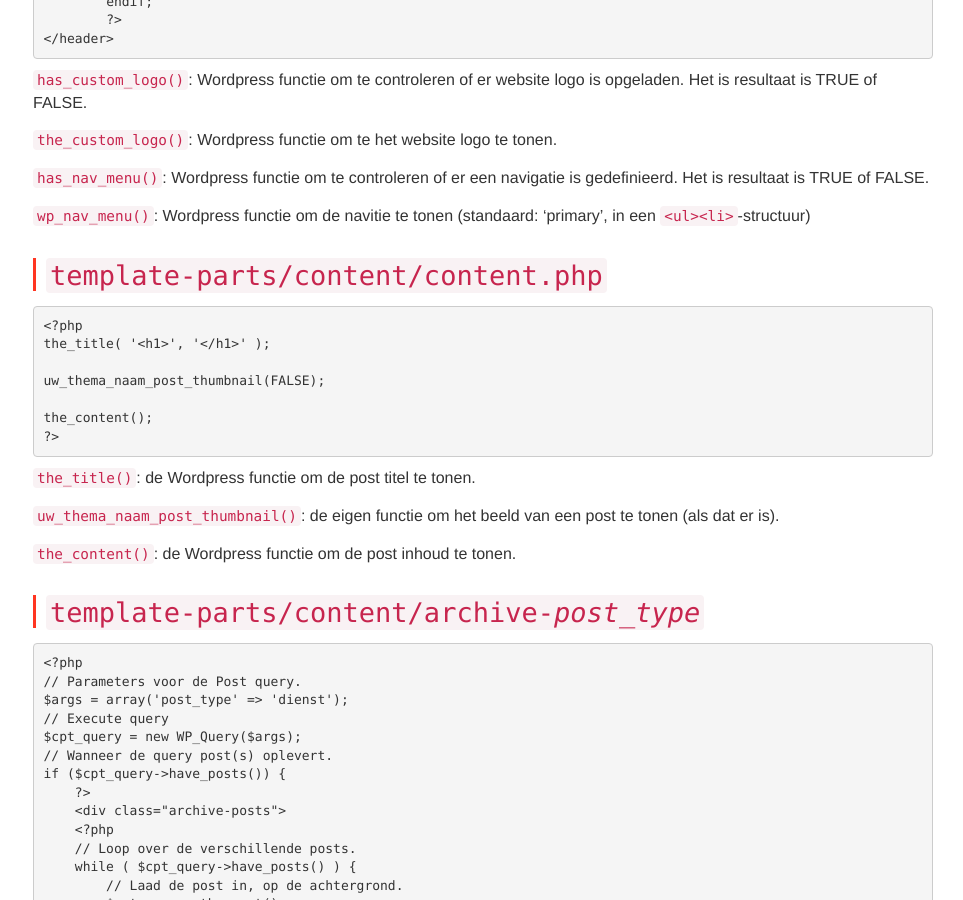
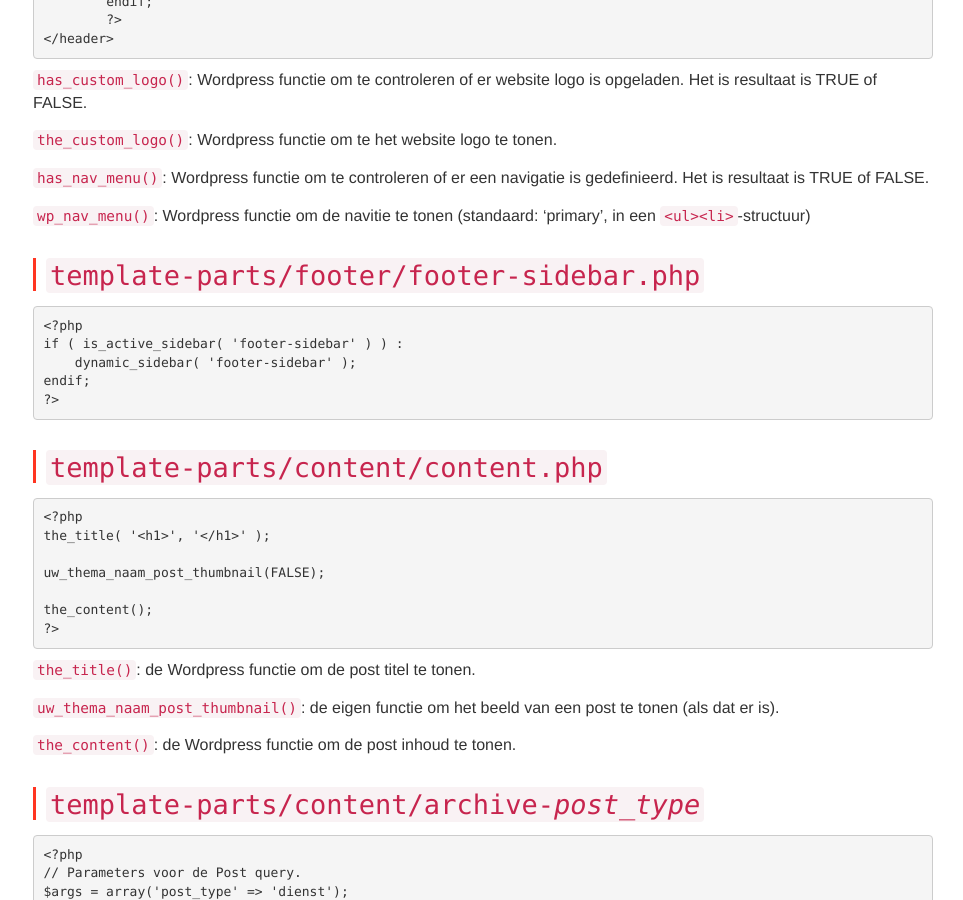
Before and after one commit to Syntra-Brussel/dynamische-webtechnieken, a Jekyll site: the page built from wordpress/thema-van-nul.md, in a window 1280 px wide and 900 px high, scrolled down 4172 px. Shown: the whole window, without its empty margins (317-1280 px from the left). Built offline with Jekyll 4.4.1, drawn with Linux system fonts in a browser that asks for light colours; nearby versions of some CDN libraries; a script that is not in the unit is left out.

Commit message:
Update thema-van-nul.md

```diff
--- a/wordpress/thema-van-nul.md
+++ b/wordpress/thema-van-nul.md
@@ -231,6 +231,16 @@ get_template_part( 'template-parts/header/site-header' );
 
 <code>wp_nav_menu()</code>: Wordpress functie om de navitie te tonen (standaard: 'primary', in een <code>&lt;ul&gt;&lt;li&gt;</code>-structuur)
 
+## <code>template-parts/footer/footer-sidebar.php</code>
+
+<pre>
+&lt;?php
+if ( is_active_sidebar( 'footer-sidebar' ) ) :
+    dynamic_sidebar( 'footer-sidebar' );
+endif;
+?&gt;
+</pre>
+
 ## <code>template-parts/content/content.php</code>
 <pre>
 &lt;?php
```
